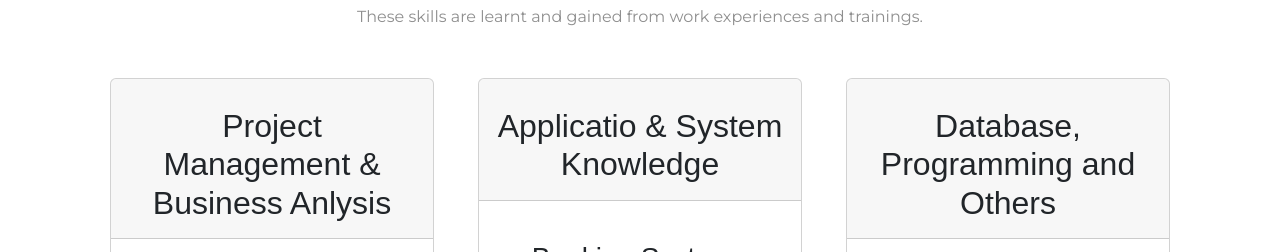
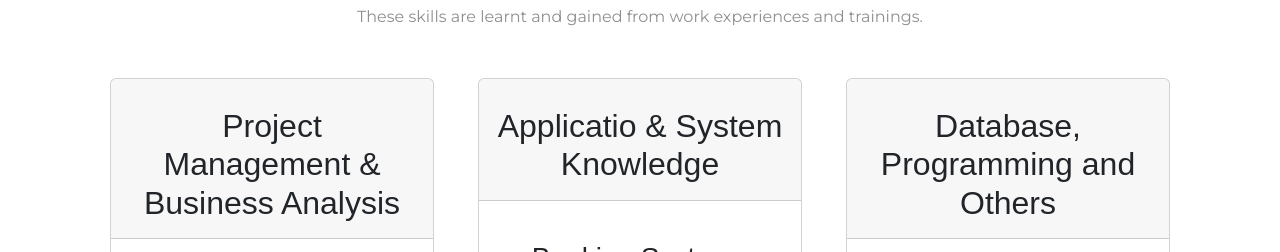
Before and after one commit to cmingyin/cv, a plain HTML site: page index.html in a window 1280 px wide. Shown: the part 2263-2515 px from the top of the page. Drawn offline with nearby package versions, Linux system fonts and the light colour scheme.

Commit message:
Update spelling mistake

```diff
--- a/index.html
+++ b/index.html
@@ -137,7 +137,7 @@
      <div class="skill-column col-lg-4 col-md-6">
         <div class="card">
           <div class="card-header">
-              <h2>Project Management & Business Anlysis</h2>
+              <h2>Project Management & Business Analysis</h2>
           </div>
           <div class="card-body">
             <h3 class="skill-text">Project Management</h3>
```
